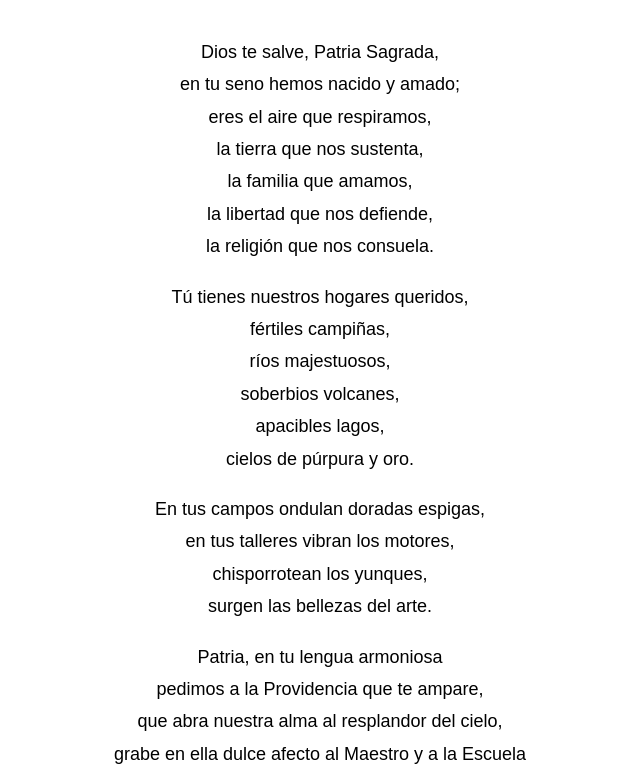
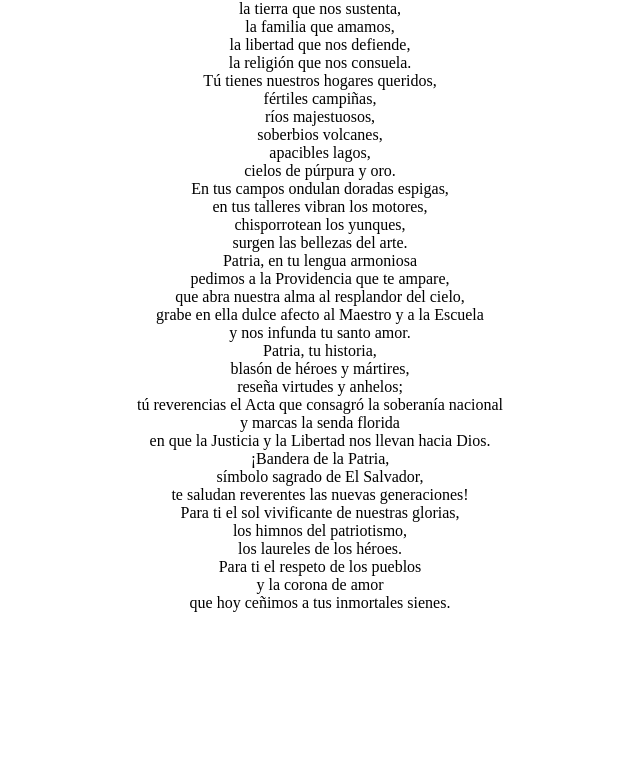
Before and after one commit to 19850235-hue/oracionalabandera, a plain HTML site: page index.html in a window 1280 px wide. Shown: the part 120-898 px from the top of the page, without its empty margins (320-960 px from the left). After the commit the page ends 800 px from the top, so only its background shows below. Drawn offline with Linux system fonts and the light colour scheme.

Commit message:
Update index.html

```diff
--- a/index.html
+++ b/index.html
@@ -1,38 +1,11 @@
-<!DOCTYPE html>
 <html lang="es">
 <head>
     <meta charset="UTF-8">
-    <meta name="viewport" content="width=device-width, initial-scale=1.0">
     <title>Oración a la Bandera Salvadoreña</title>
-    <style>
-        body {
-            font-family: Arial, sans-serif;
-            background-color: #f4f8ff;
-            text-align: center;
-            padding: 30px;
-        }
-
-        h1 {
-            color: #0047AB;
-        }
-
-        .oracion {
-            max-width: 800px;
-            margin: auto;
-            background: white;
-            padding: 20px;
-            border-radius: 10px;
-            box-shadow: 0 0 10px rgba(0,0,0,0.1);
-            line-height: 1.8;
-            font-size: 18px;
-        }
-    </style>
 </head>
 <body>
 
-    <h1>Oración a la Bandera Salvadoreña</h1>
-
-    <div class="oracion">
+   <center><h1>Oración a la Bandera Salvadoreña</h1>
         <p>
             Dios te salve, Patria Sagrada,<br>
             en tu seno hemos nacido y amado;<br>
@@ -41,48 +14,36 @@
             la familia que amamos,<br>
             la libertad que nos defiende,<br>
             la religión que nos consuela.
-        </p>
-
-        <p>
+            <br>
             Tú tienes nuestros hogares queridos,<br>
             fértiles campiñas,<br>
             ríos majestuosos,<br>
             soberbios volcanes,<br>
             apacibles lagos,<br>
             cielos de púrpura y oro.
-        </p>
-
-        <p>
+            <br>
             En tus campos ondulan doradas espigas,<br>
             en tus talleres vibran los motores,<br>
             chisporrotean los yunques,<br>
             surgen las bellezas del arte.
-        </p>
-
-        <p>
+            <br>
             Patria, en tu lengua armoniosa<br>
             pedimos a la Providencia que te ampare,<br>
             que abra nuestra alma al resplandor del cielo,<br>
             grabe en ella dulce afecto al Maestro y a la Escuela<br>
             y nos infunda tu santo amor.
-        </p>
-
-        <p>
+            <br>
             Patria, tu historia,<br>
             blasón de héroes y mártires,<br>
             reseña virtudes y anhelos;<br>
             tú reverencias el Acta que consagró la soberanía nacional<br>
             y marcas la senda florida<br>
             en que la Justicia y la Libertad nos llevan hacia Dios.
-        </p>
-
-        <p>
+            <br>
             ¡Bandera de la Patria,<br>
             símbolo sagrado de El Salvador,<br>
             te saludan reverentes las nuevas generaciones!
-        </p>
-
-        <p>
+            <br>
             Para ti el sol vivificante de nuestras glorias,<br>
             los himnos del patriotismo,<br>
             los laureles de los héroes.<br>
@@ -90,7 +51,6 @@
             y la corona de amor<br>
             que hoy ceñimos a tus inmortales sienes.
         </p>
-    </div>
-
+       </center>
 </body>
 </html>
```
